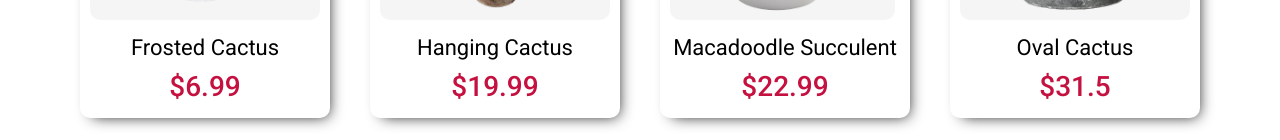
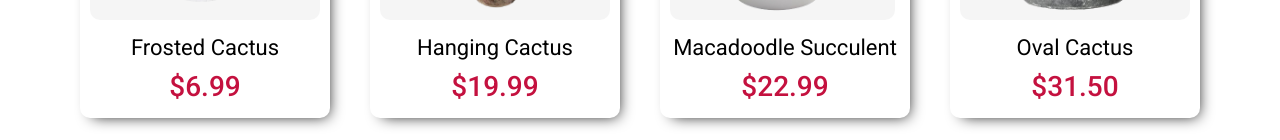
Before and after one commit to charliebarger/mini-cactus-shop, a React (Create React App) app: page /shop in a window 1280 px wide. Shown: the part 812-952 px from the top of the page. Built offline with nearby package versions, Linux system fonts and the light colour scheme; a web font is replaced by a local one.

Commit message:
fixed formatting

```diff
--- a/src/resources/products.js
+++ b/src/resources/products.js
@@ -22,6 +22,7 @@ const lorem = new LoremIpsum({
 
 products.forEach((product) => {
   product.details = lorem.generateSentences(5);
+  product.price = product.price.toFixed(2);
 });
 
 export default products;
```
